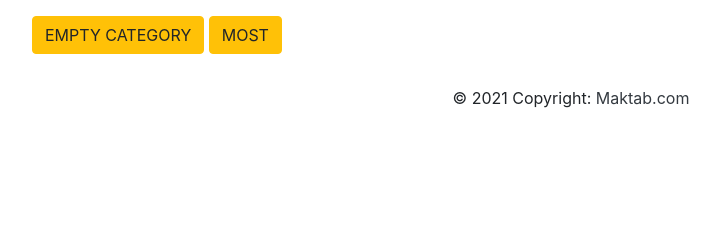
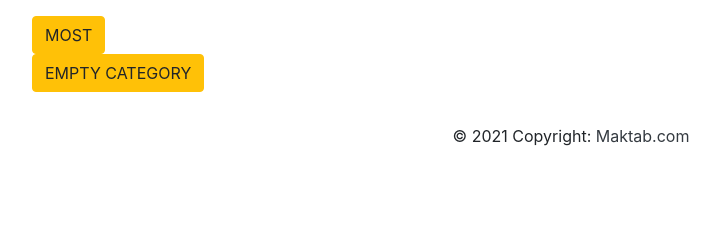
Before and after one commit to delaramghaemmaghami/Homework19-TodoListDjango-group-, a Django app: page /categorylist/ in a window 1280 px wide. Shown: the part 535-775 px from the top of the page, without its empty margins (69-789 px from the left). Run offline with Django 3.2, Linux system fonts and the light colour scheme; data comes from the database, SQL or seed files in the repository; both versions use the stored data as it was after the commit; some libraries are stand-ins or nearby versions.

Commit message:
Adding buttons and category lists

```diff
--- a/static/JS/category.js
+++ b/static/JS/category.js
@@ -1,7 +1,7 @@
 $(document).ready(function () {
 
     $("#empty").on("click", function () {
-        send_ajax($(this).text())
+        send_ajax($(this).val())
     });
 
     function send_ajax(input_data){
--- a/template/todo/category_list.html
+++ b/template/todo/category_list.html
@@ -43,9 +43,11 @@
         <div class="m-3">
             <form method="post">
                 {% csrf_token %}
-                <a href="#" class="btn btn-warning" id="empty">EMPTY CATEGORY</a>
+<!--                <button class="btn btn-warning" id="empty">EMPTY CATEGORY</button>-->
+<!--                <a href="#" class="btn btn-warning" id="empty">EMPTY CATEGORY</a>-->
                 <a href="#" class="btn btn-warning" id="most">MOST</a>
             </form>
+            <button class="btn btn-warning" id="empty">EMPTY CATEGORY</button>
         </div>
         </div>
         <ul id="mu_ul"></ul>
```
Also changed, not shown: db.sqlite3.
